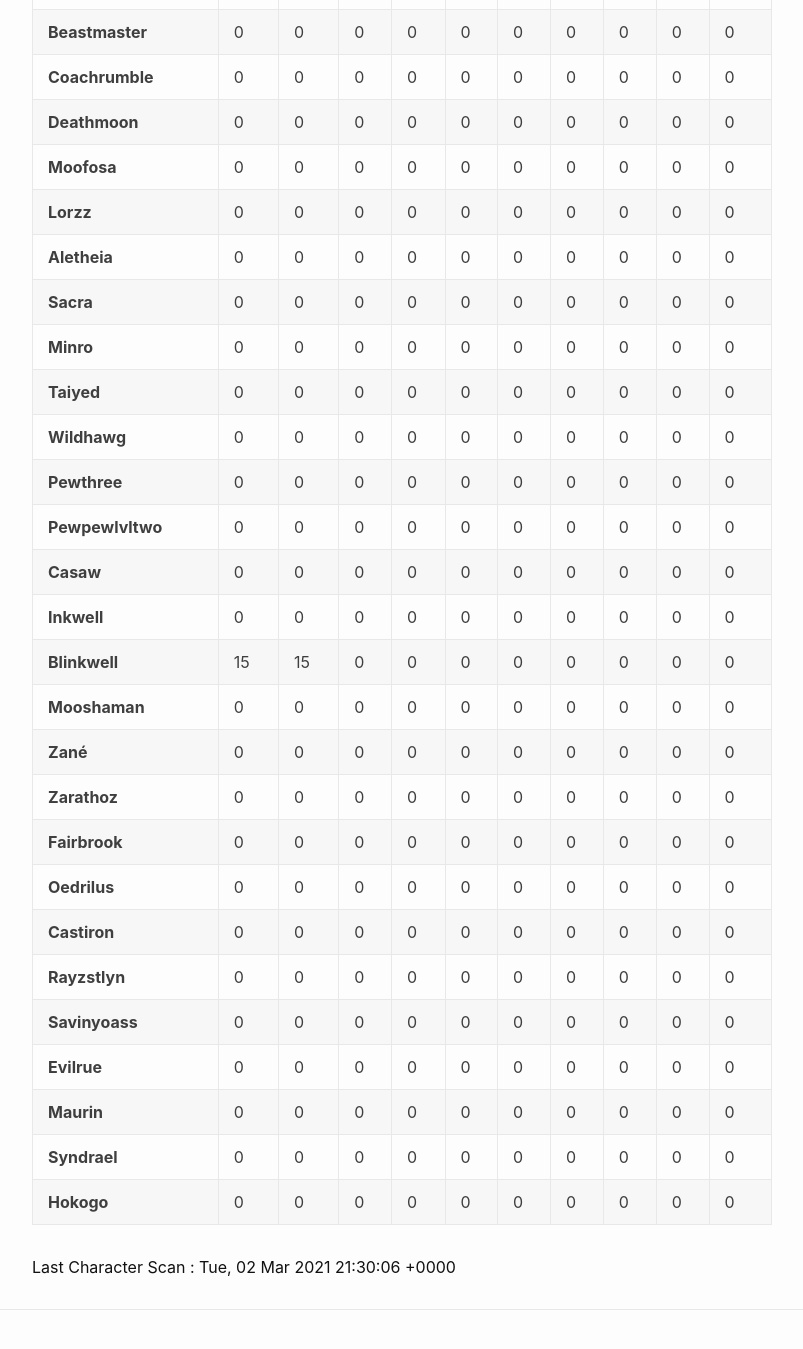
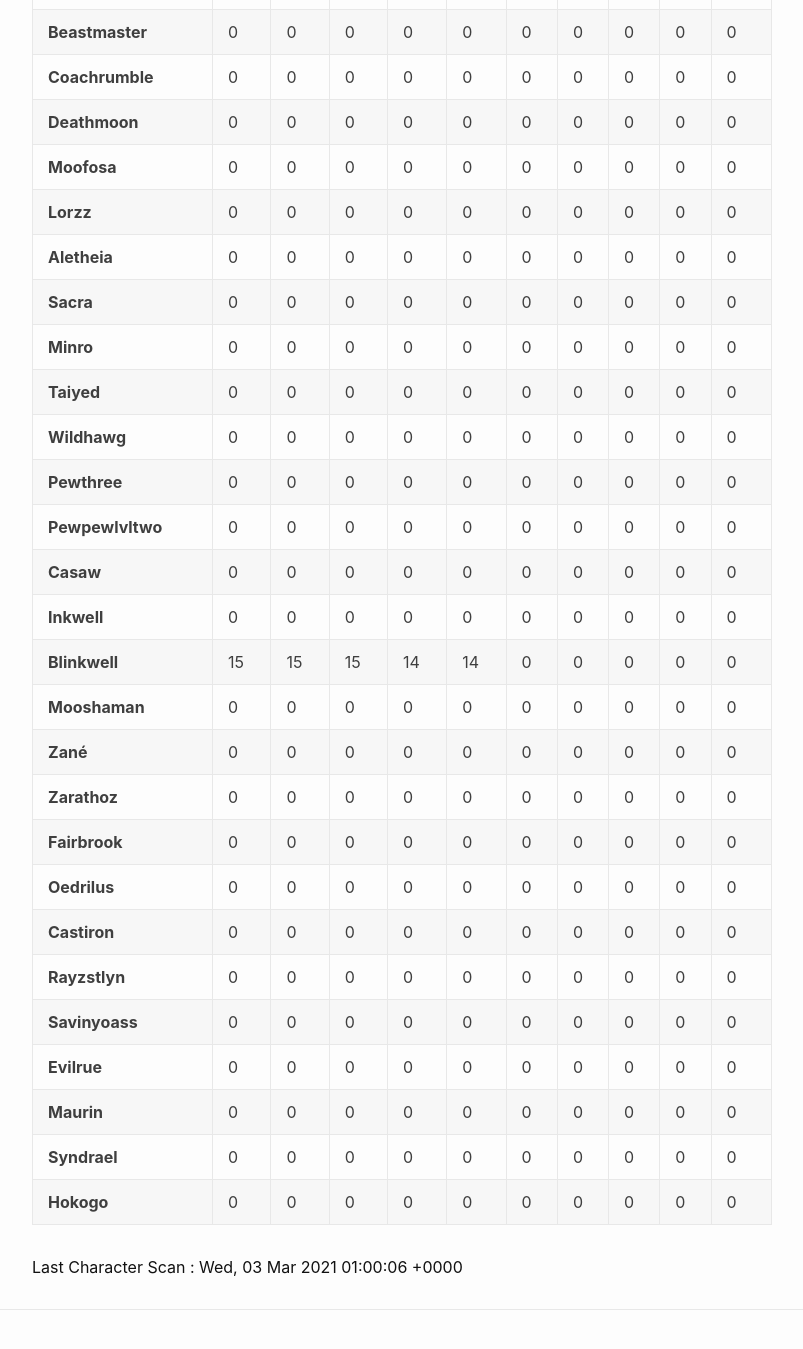
Before and after one commit to eldertribunal/keystonetracker, a Jekyll site: the page built from weekly.md, in a window 1280 px wide and 1400 px high, scrolled down 314 px. Shown: the top 1349 px of the window, without its empty margins (126-929 px from the left). Built offline with Jekyll 4.4.1, drawn with Linux system fonts in a browser that asks for light colours.

Commit message:
auto scan Wed Mar  3 01:00:41 UTC 2021

```diff
--- a/_data/scanned.json
+++ b/_data/scanned.json
@@ -1,3 +1,3 @@
 {
-  "timestamp": 1614720606
+  "timestamp": 1614733206
 }
--- a/_data/weekly.json
+++ b/_data/weekly.json
@@ -259,9 +259,9 @@
     "dungeons": [
       15,
       15,
-      0,
-      0,
-      0,
+      15,
+      14,
+      14,
       0,
       0,
       0,
```
